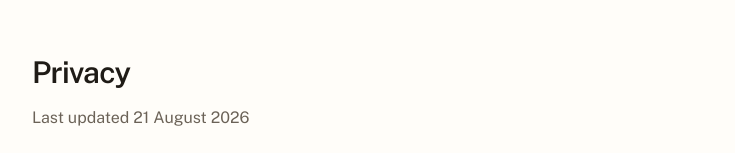
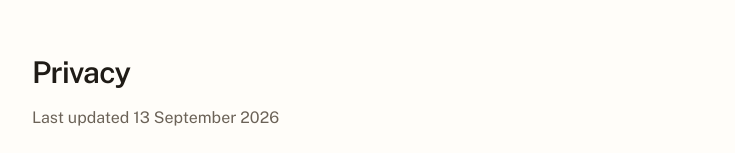
Before and after one commit to sgharlow/relay, a Next.js app: page /privacy in a window 1280 px wide. Shown: the top 153 px of the page, without its empty margins (272-1007 px from the left). Built offline with nearby package versions, Linux system fonts and the light colour scheme; no server answers.

Commit message:
privacy: Last updated moves with the edit (legal-pages.test.ts caught it in CI; locally the file was uncommitted so the git date was older)

```diff
--- a/src/app/privacy/page.tsx
+++ b/src/app/privacy/page.tsx
@@ -28,7 +28,7 @@ export const metadata = {
 
 // Moves with the content — see the note in src/app/terms/page.tsx and the
 // guard in src/app/terms/legal-pages.test.ts.
-const UPDATED = '21 August 2026';
+const UPDATED = '13 September 2026';
 
 export default function PrivacyPage() {
   return (
```
